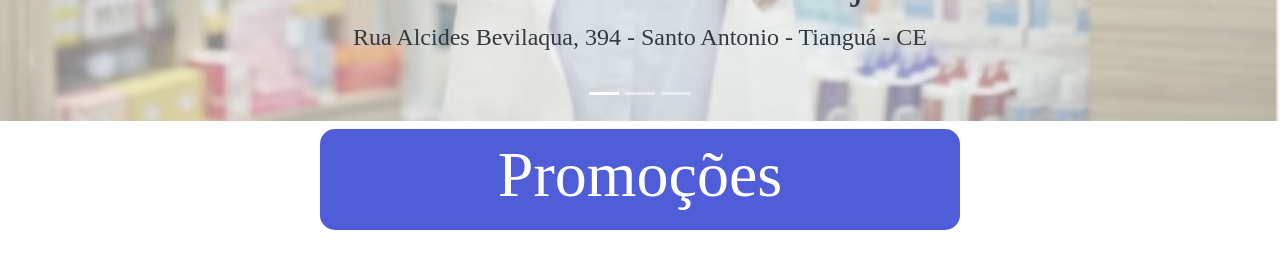
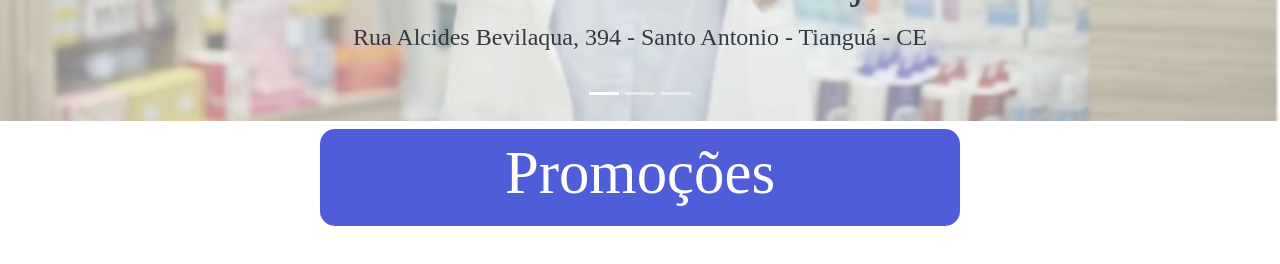
Before and after one commit to JGuilhermePimentelDaRocha/Projeto5-Farmacia-Santo-Antonio-1, a plain HTML site: page index.html in a window 1280 px wide. Shown: the part 800-1064 px from the top of the page. Drawn offline with nearby package versions, Linux system fonts and the light colour scheme.

Commit message:
Update style.css

```diff
--- a/Css/style.css
+++ b/Css/style.css
@@ -21,7 +21,7 @@
  }
 
  h2{
-   font-size: clamp(3.3em, 3.3em + 1vw, 4em);
+   font-size: clamp(3.2em, 3.2em + 1vw, 3.8em);
    color:white;
  }
 
```
